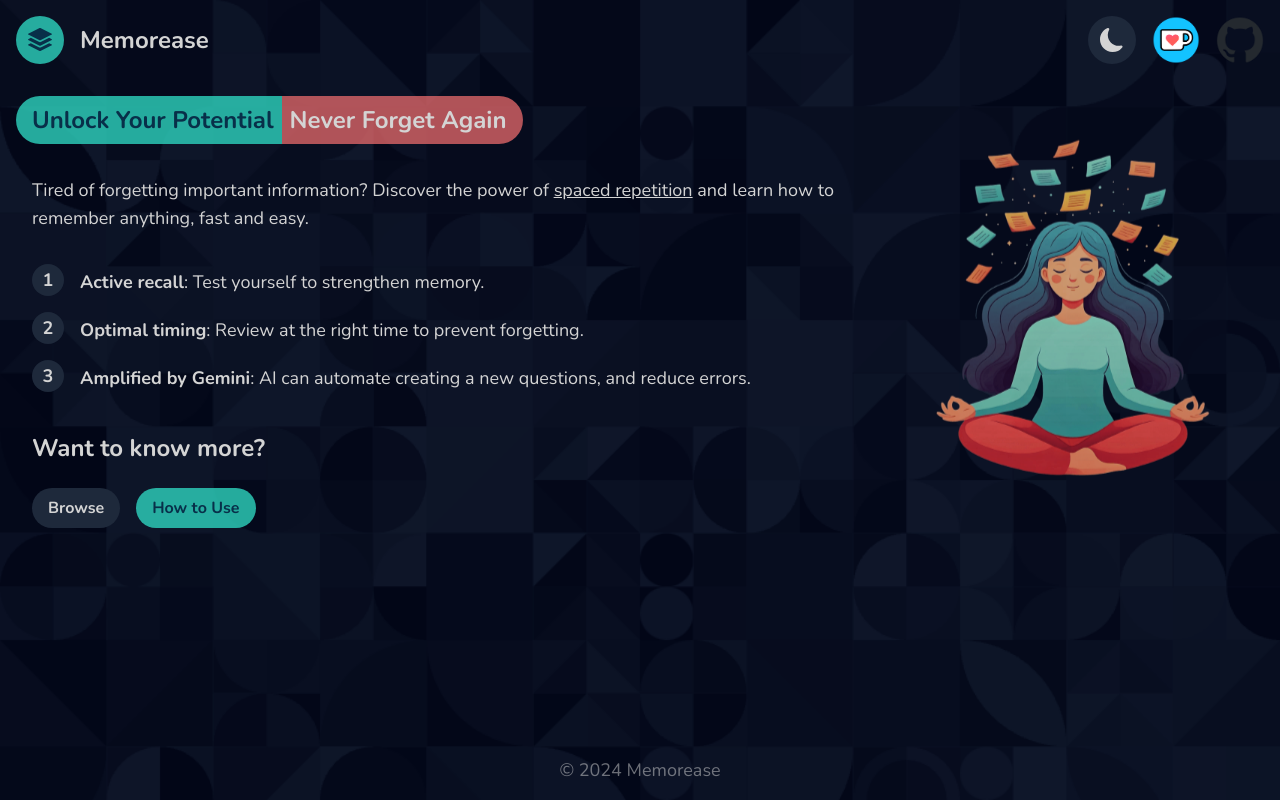
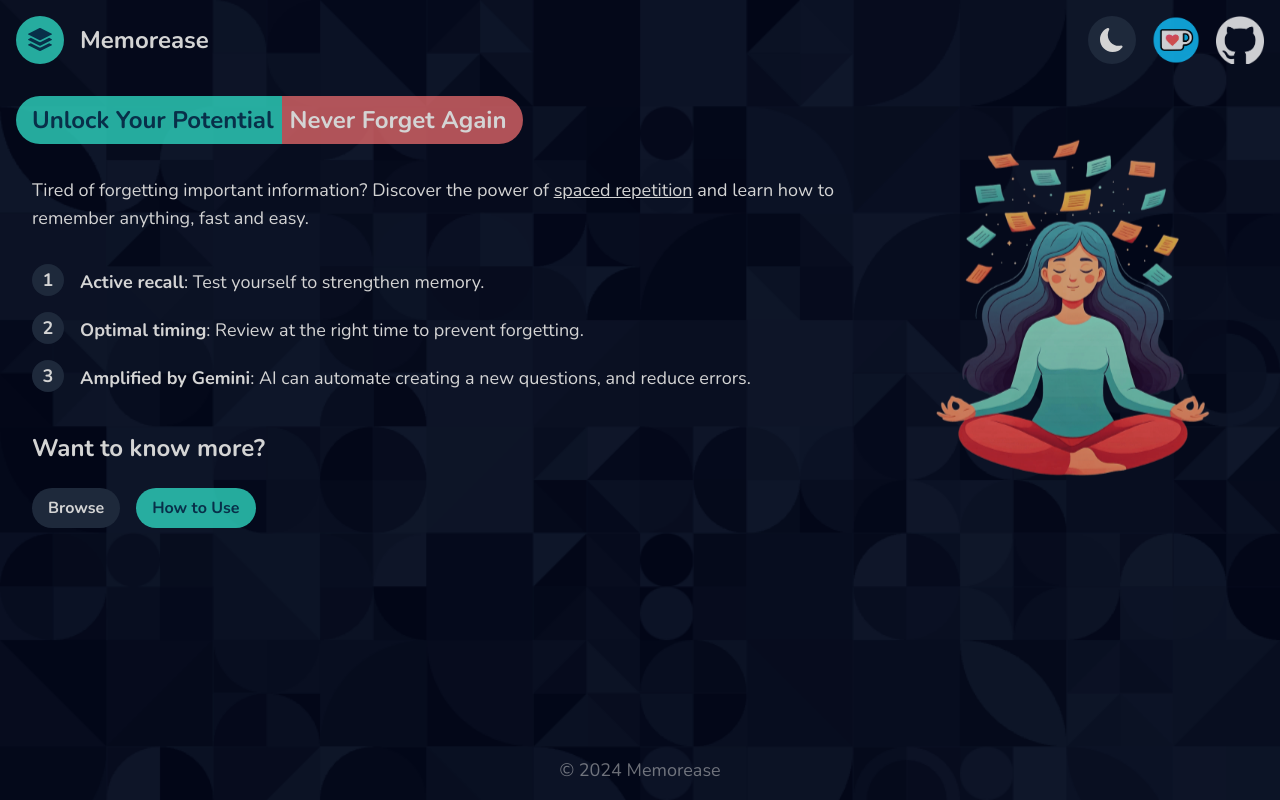
Before and after one commit to denis23x/memorease, a React (Create React App) app: page / in a window 1280 px wide. Both pictures are taken after a click on the button "Light Mode". Built offline with nearby package versions, Linux system fonts and the light colour scheme; no server answers.

Commit message:
chore: update

```diff
--- a/src/components/Header.tsx
+++ b/src/components/Header.tsx
@@ -58,7 +58,13 @@ const Header: React.FC = () => {
 							aria-label={'Ko-fi'}
 							title={'Ko-fi'}
 						>
-							<img src={'/assets/logos/ko-fi.png'} alt={'Ko-fi'} className={'size-12'} width={48} height={48} />
+							<img
+								src={'/assets/logos/ko-fi.png'}
+								alt={'Ko-fi'}
+								className={'size-12 dark:opacity-80'}
+								width={48}
+								height={48}
+							/>
 						</a>
 					</li>
 					<li className={'block'}>
@@ -69,7 +75,20 @@ const Header: React.FC = () => {
 							aria-label={'Github'}
 							title={'Github'}
 						>
-							<img src={'/assets/logos/github.png'} alt={'Github'} className={'size-12'} width={48} height={48} />
+							<img
+								src={'/assets/logos/github.png'}
+								alt={'Github'}
+								className={'block dark:hidden size-12'}
+								width={48}
+								height={48}
+							/>
+							<img
+								src={'/assets/logos/github-mark-white.png'}
+								alt={'Github'}
+								className={'hidden dark:block size-12 opacity-80'}
+								width={48}
+								height={48}
+							/>
 						</a>
 					</li>
 				</ul>
--- a/src/pages/NotFound.tsx
+++ b/src/pages/NotFound.tsx
@@ -21,7 +21,7 @@ const NotFound: React.FC = () => {
 						<img
 							src={'/assets/images/cat.png'}
 							alt={'Cat'}
-							className={'w-96 h-96 object-cover'}
+							className={'w-96 h-96 object-cover dark:opacity-80'}
 							width={384}
 							height={384}
 						/>
```
Also changed, not shown: public/assets/logos/github-mark-white.png (added).
